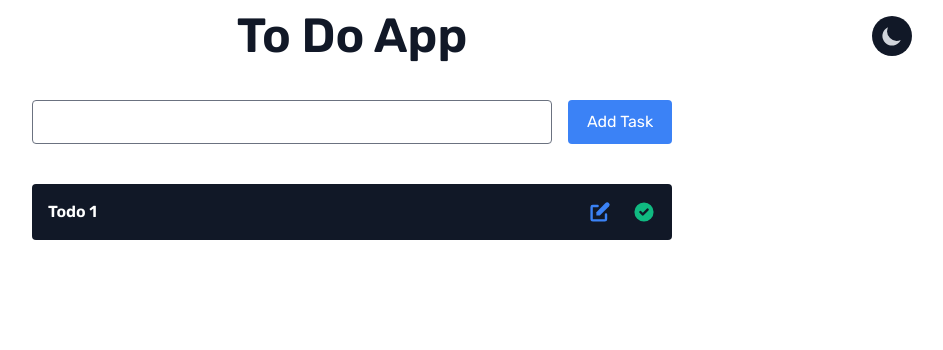
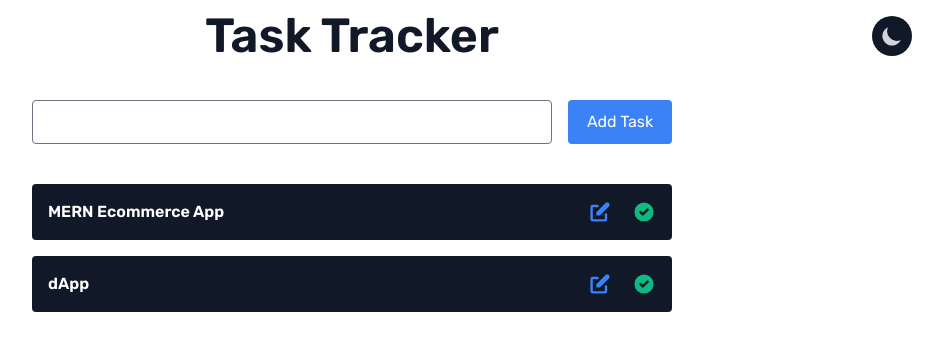
Before and after one commit to moinulmoin/task-tracker-app, a React (Vite) app: page / in a window 1280 px wide. Shown: the top 350 px of the page, without its empty margins (288-1231 px from the left). Built offline with nearby package versions, Linux system fonts and the light colour scheme; data requests are answered from the project's data file.

Commit message:
added edit functionality

```diff
--- a/db.json
+++ b/db.json
@@ -1,8 +1,12 @@
 {
   "todos": [
     {
-      "id": "1",
-      "title": "Todo 1"
+      "id": "wbOUhyO1MVRxYKe_kD-zD",
+      "title": "MERN Ecommerce App"
+    },
+    {
+      "id": "xJh0sVRJnusWXYTsfKkEz",
+      "title": "dApp"
     }
   ]
 }
--- a/package.json
+++ b/package.json
@@ -1,7 +1,7 @@
 {
-	"name": "react-typescript-todo",
+	"name": "react-typescript-app",
 	"version": "1.0.0",
-	"description": "A React Typescript Todo App",
+	"description": "A React Typescript App",
 	"scripts": {
 		"dev": "vite",
 		"build": "tsc && vite build",
--- a/src/App.tsx
+++ b/src/App.tsx
@@ -1,7 +1,8 @@
 import React from 'react';
 import ThemeToggle from './components/ThemeToggle';
-import TodoList from './components/TodoList';
 import { ThemeProvider } from './context/ThemeContext';
+import AddTask from './components/AddTask';
+import TaskList from './components/TaskList';
 
 function App() {
 	return (
@@ -9,8 +10,9 @@ function App() {
 			<ThemeToggle />
 			<div className='h-screen bg-white text-gray-900 dark:bg-gray-900 dark:text-white'>
 				<div className='container py-3 mx-auto flex flex-col justify-center items-center gap-10'>
-					<h1 className='text-5xl font-semibold'>To Do App</h1>
-					<TodoList />
+					<h1 className='text-5xl font-semibold'>Task Tracker</h1>
+					<AddTask />
+					<TaskList />
 				</div>
 			</div>
 		</ThemeProvider>
--- a/src/components/AddTask.tsx
+++ b/src/components/AddTask.tsx
@@ -1,18 +1,33 @@
-import React, { useRef } from 'react';
 import { nanoid } from 'nanoid';
+import React, { useEffect, useRef } from 'react';
 import { useGlobalState } from '../context/GlobalState';
 
-type inputRef = {
-	current: null | any;
+type InputProps = {
+	current: any | null;
 };
 
 function AddTask() {
-	const inputRef: inputRef = useRef(null);
+	const inputRef: InputProps = useRef(null);
 
-	const { fetchAllTodos } = useGlobalState();
+	const { fetchAllTodos, state, dispatch } = useGlobalState();
+
+	const { currentTask, buttonName } = state;
+
+	const { id: taskId, title: taskTitle } = currentTask;
+
+	useEffect(() => {
+		if (buttonName === 'Update Task') {
+			inputRef.current.value = taskTitle;
+		}
+	}, [taskTitle, buttonName]);
 
 	const handleAddTodo = async (e: React.SyntheticEvent) => {
 		e.preventDefault();
+
+		if (inputRef.current.value === '') {
+			alert('Task cannot be empty');
+			return;
+		}
 
 		const newTodo = {
 			id: nanoid(),
@@ -33,10 +48,41 @@ function AddTask() {
 			}
 
 			fetchAllTodos();
+			inputRef.current.value = '';
 		} catch (error: any) {
 			alert(error.message);
 		}
 	};
+
+	const handleUpdateTodo = async (e: React.SyntheticEvent) => {
+		e.preventDefault();
+
+		const updatedTodo = {
+			...currentTask,
+			title: inputRef.current.value,
+		};
+
+		try {
+			const res = await fetch(`http://localhost:5000/todos/${taskId}`, {
+				method: 'PUT',
+				headers: {
+					'Content-Type': 'application/json',
+				},
+				body: JSON.stringify(updatedTodo),
+			});
+
+			if (!res.ok) {
+				throw new Error('Oops! Something went wrong');
+			}
+
+			fetchAllTodos();
+			inputRef.current.value = '';
+			dispatch({ type: 'UPDATE_BUTTON', payload: 'Add Task' });
+		} catch (error: any) {
+			alert(error.message);
+		}
+	};
+
 	return (
 		<form className='w-6/12 flex gap-4'>
 			<input
@@ -47,9 +93,11 @@ function AddTask() {
 			<button
 				type='submit'
 				className='w-2/12 py-[10px] bg-blue-500 text-white rounded'
-				onClick={handleAddTodo}
+				onClick={
+					buttonName === 'Add Task' ? handleAddTodo : handleUpdateTodo
+				}
 			>
-				Add Task
+				{state.buttonName}
 			</button>
 		</form>
 	);
--- /dev/null
+++ b/src/components/Task.tsx
@@ -0,0 +1,69 @@
+import { CheckCircleIcon, PencilAltIcon } from '@heroicons/react/solid';
+import React from 'react';
+import { useGlobalState } from '../context/GlobalState';
+
+function Task({ todoName, id }: { todoName: string; id: string }) {
+	const { fetchAllTodos, dispatch } = useGlobalState();
+
+	const handleCompleteTodo = async (id: string) => {
+		try {
+			const res = await fetch(`http://localhost:5000/todos/${id}`, {
+				method: 'DELETE',
+			});
+
+			if (!res.ok) {
+				throw new Error('Oops! Something went wrong');
+			}
+
+			fetchAllTodos();
+		} catch (error: any) {
+			alert(error.message);
+		}
+	};
+
+	// , {
+	// 	method: 'PUT',
+	// 	body: JSON.stringify({ title: todoName }),
+	// 	headers: {
+	// 		'Content-Type': 'application/json',
+	// 	},
+	// }
+
+	const handleGetTodo = async (id: string) => {
+		try {
+			const res = await fetch(`http://localhost:5000/todos/${id}`);
+
+			if (!res.ok) {
+				throw new Error('Oops! Something went wrong');
+			}
+
+			const todo = await res.json();
+
+			dispatch({ type: 'UPDATE_BUTTON', payload: 'Update Task' });
+			dispatch({ type: 'UPDATE_CURRENT_TODO', payload: todo });
+
+			// fetchAllTodos();
+		} catch (error: any) {
+			alert(error.message);
+		}
+	};
+	return (
+		<li className='flex justify-between gap-10 dark:bg-white dark:text-gray-900 bg-gray-900 text-white font-semibold py-4 px-4 rounded'>
+			<p>{todoName}</p>
+			<div className='flex gap-5'>
+				<PencilAltIcon
+					role='button'
+					className='text-blue-500 w-6 h-6'
+					onClick={() => handleGetTodo(id)}
+				/>
+				<CheckCircleIcon
+					role='button'
+					className='text-green-500 w-6 h-6'
+					onClick={() => handleCompleteTodo(id)}
+				/>
+			</div>
+		</li>
+	);
+}
+
+export default Task;
--- /dev/null
+++ b/src/components/TaskList.tsx
@@ -0,0 +1,39 @@
+import React, { useEffect } from 'react';
+import { useGlobalState } from '../context/GlobalState';
+import Spinner from './Spinner';
+import Task from './Task';
+
+interface todo {
+	id: string;
+	title: string;
+}
+
+function TaskList() {
+	const { state, dispatch, fetchAllTodos } = useGlobalState();
+
+	const { todos, loading } = state;
+
+	const handleFetchTodos = async () => {
+		await dispatch({ type: 'TOGGLE_LOADING', payload: true });
+		await fetchAllTodos();
+		await dispatch({ type: 'TOGGLE_LOADING', payload: false });
+	};
+	useEffect(() => {
+		handleFetchTodos();
+	}, []);
+
+	return (
+		<ul className='w-6/12 flex flex-col gap-4'>
+			{loading && todos.length === 0 && <Spinner />}
+			{!loading && todos.length === 0 && (
+				<li className='text-center'> Yoo! Nothing to do 🔥🔥</li>
+			)}
+			{todos.length > 0 &&
+				todos.map((todo: todo) => (
+					<Task key={todo.id} todoName={todo.title} id={todo.id} />
+				))}
+		</ul>
+	);
+}
+
+export default TaskList;
--- a/src/components/Todo.tsx
+++ /dev/null
@@ -1,41 +0,0 @@
-import { CheckCircleIcon, PencilAltIcon } from '@heroicons/react/solid';
-import React from 'react';
-import { useGlobalState } from '../context/GlobalState';
-
-function Todo({ todoName, id }: { todoName: string; id: string }) {
-	const { fetchAllTodos } = useGlobalState();
-
-	const handleCompleteTodo = async (id: string) => {
-		try {
-			const res = await fetch(`http://localhost:5000/todos/${id}`, {
-				method: 'DELETE',
-			});
-
-			if (!res.ok) {
-				throw new Error('Oops! Something went wrong');
-			}
-
-			fetchAllTodos();
-		} catch (error: any) {
-			alert(error.message);
-		}
-	};
-	return (
-		<li className='flex justify-between gap-10 dark:bg-white dark:text-gray-900 bg-gray-900 text-white font-semibold py-4 px-4 rounded'>
-			<p>{todoName}</p>
-			<div className='flex gap-5'>
-				<PencilAltIcon
-					role='button'
-					className='text-blue-500 w-6 h-6'
-				/>
-				<CheckCircleIcon
-					role='button'
-					className='text-green-500 w-6 h-6'
-					onClick={() => handleCompleteTodo(id)}
-				/>
-			</div>
-		</li>
-	);
-}
-
-export default Todo;
--- a/src/components/TodoList.tsx
+++ /dev/null
@@ -1,14 +0,0 @@
-import React from 'react';
-import AddTask from './AddTask';
-import Todos from './Todos';
-
-function TodoList() {
-	return (
-		<>
-			<AddTask />
-			<Todos />
-		</>
-	);
-}
-
-export default TodoList;
--- a/src/components/Todos.tsx
+++ /dev/null
@@ -1,39 +0,0 @@
-import React, { useEffect } from 'react';
-import { useGlobalState } from '../context/GlobalState';
-import Spinner from './Spinner';
-import Todo from './Todo';
-
-interface todo {
-	id: string;
-	title: string;
-}
-
-function Todos() {
-	const { state, dispatch, fetchAllTodos } = useGlobalState();
-
-	const { todos, loading } = state;
-
-	const handleFetchTodos = async () => {
-		await dispatch({ type: 'TOGGLE_LOADING', payload: true });
-		await fetchAllTodos();
-		await dispatch({ type: 'TOGGLE_LOADING', payload: false });
-	};
-	useEffect(() => {
-		handleFetchTodos();
-	}, []);
-
-	return (
-		<ul className='w-6/12 flex flex-col gap-4'>
-			{loading && todos.length === 0 && <Spinner />}
-			{!loading && todos.length === 0 && (
-				<li className='text-center'> Yoo! Nothing to do 🔥🔥</li>
-			)}
-			{todos.length > 0 &&
-				todos.map((todo: todo) => (
-					<Todo key={todo.id} todoName={todo.title} id={todo.id} />
-				))}
-		</ul>
-	);
-}
-
-export default Todos;
--- a/src/context/globalState.tsx
+++ b/src/context/globalState.tsx
@@ -1,13 +1,15 @@
 import React, { useContext, useReducer } from 'react';
 
-type state = {
+interface state {
 	todos: object[];
 	loading: boolean;
-};
-type action = {
+	buttonName: string;
+	currentTask: object;
+}
+interface action {
 	type: string;
 	payload: any;
-};
+}
 
 interface StateProviderProps {
 	children: React.ReactNode;
@@ -16,9 +18,11 @@ interface StateProviderProps {
 const initialState: state = {
 	todos: [],
 	loading: false,
+	buttonName: 'Add Task',
+	currentTask: {},
 };
 
-const reducer = (state: typeof initialState, action: action) => {
+const reducer = (state: state, action: action) => {
 	switch (action.type) {
 		case 'TOGGLE_LOADING':
 			return {
@@ -30,6 +34,16 @@ const reducer = (state: typeof initialState, action: action) => {
 			return {
 				...state,
 				todos: action.payload,
+			};
+		case 'UPDATE_BUTTON':
+			return {
+				...state,
+				buttonName: action.payload,
+			};
+		case 'UPDATE_CURRENT_TODO':
+			return {
+				...state,
+				currentTask: action.payload,
 			};
 	}
 	return state;
```
Also changed, not shown: 1 other file (tests, documents, lock files or other folders).
